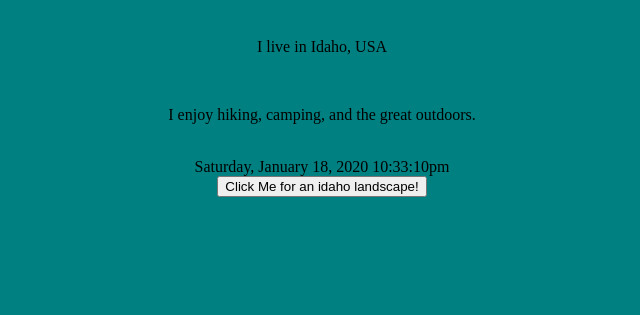
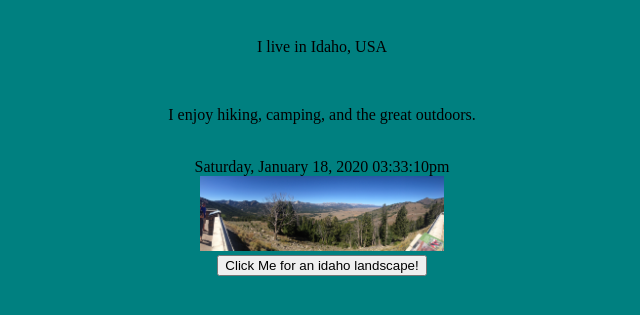
Before and after one commit to oh-dawg/orions-homepage-and-directory, a PHP site: page /homepage.php in a window 1280 px wide. Shown: the part 256-571 px from the top of the page, without its empty margins (318-958 px from the left). Run offline with PHP 8.4, Linux system fonts and the light colour scheme.

Commit message:
and another attempt to fix a bug

```diff
--- a/homepage.php
+++ b/homepage.php
@@ -38,11 +38,11 @@
 
    <?php
    date_default_timezone_set("America/Idaho");
-   print date("l, F j, Y h:i:sa");
+   print date("l, F j, Y h:i:sa", strtotime("-7 hours"));
    ?>
    <br>
 
-      <div id="imageDiv"style="display:none">
+      <div id="imageDiv" style="display:block">
 	  <img id="imageSpot" src="galena.jpg">
 	  </div>
 
```
